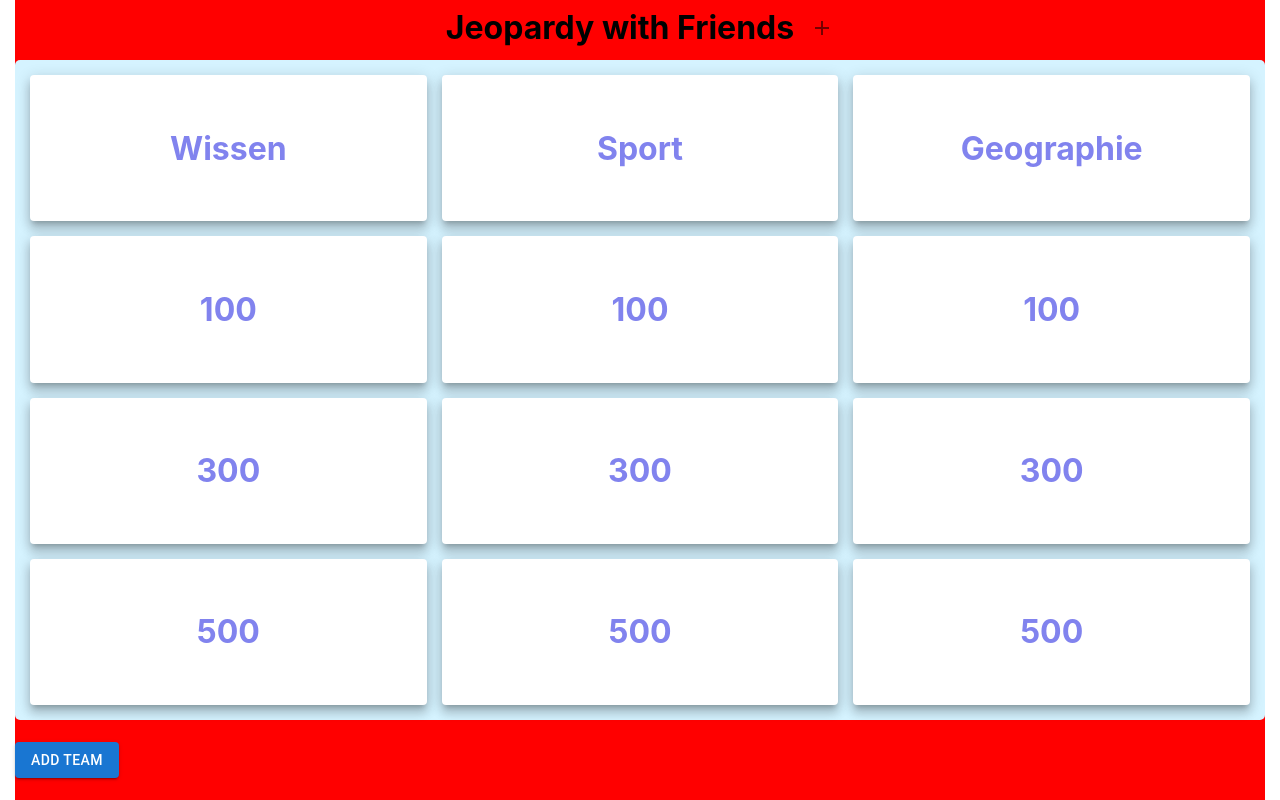
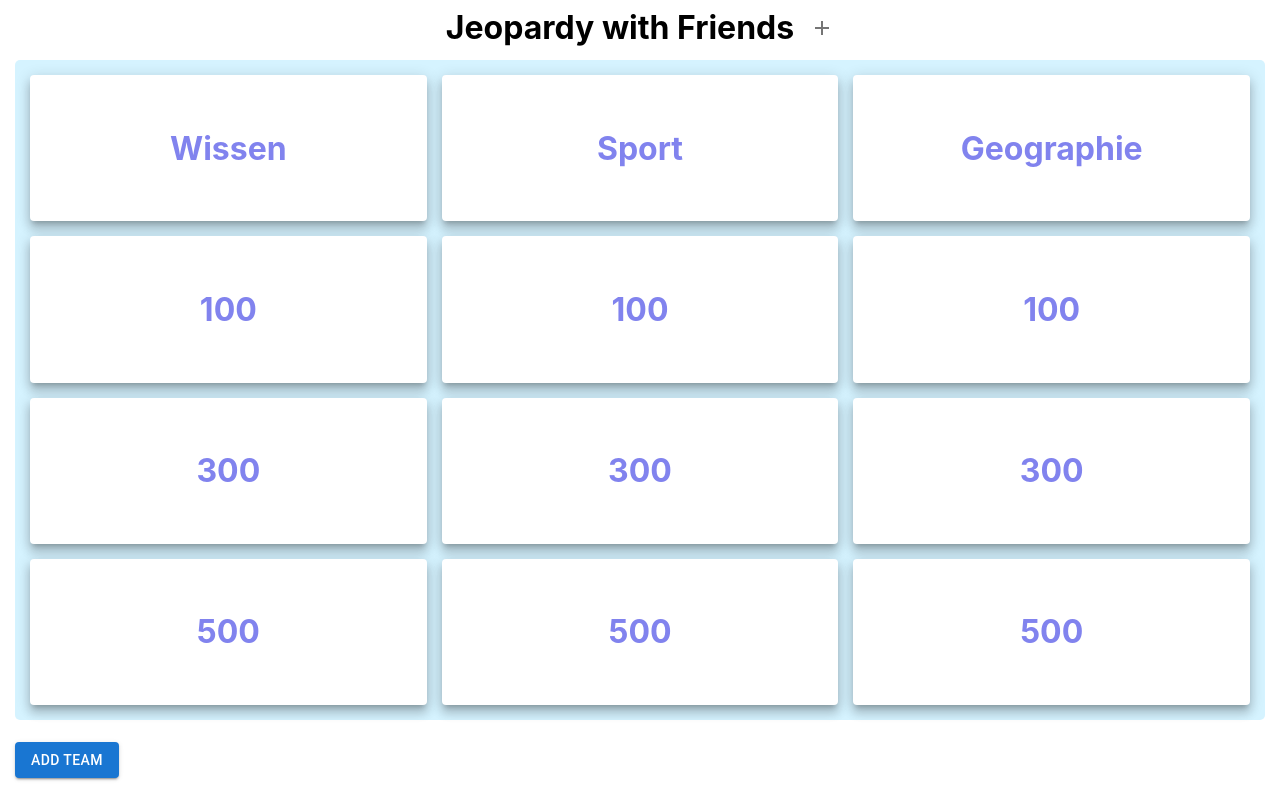
Before and after one commit to DrDrave/QuizBoard, a React (Create React App) app: page / in a window 1280 px wide. Built offline with nearby package versions, Linux system fonts and the light colour scheme.

Commit message:
background update

```diff
--- a/src/QuizContainer.css
+++ b/src/QuizContainer.css
@@ -7,8 +7,7 @@
 
 
 .QuizContainer{
-    /* background-color: var(--white); */
-    background-color: red;
+    background-color: var(--white);
     margin-left: 15px;
     margin-right: 15px;
     width: calc(100vw - 30px);
```
